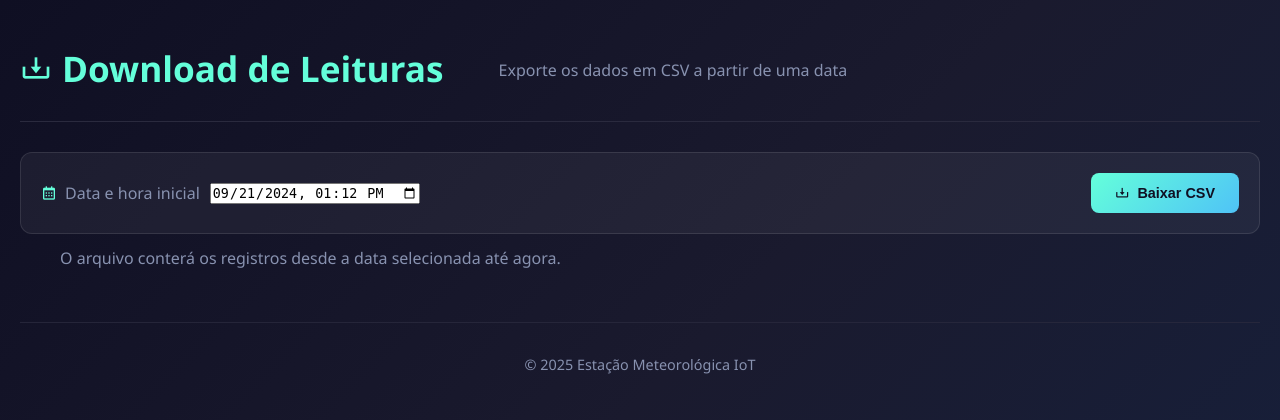
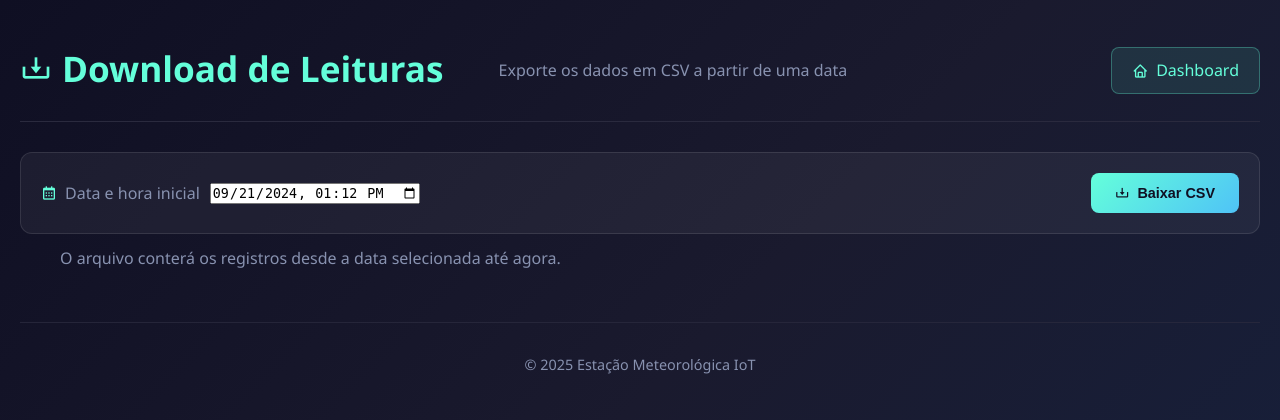
Before and after one commit to Renan-RodriguesDEV/meteorology-website, a FastAPI app: page /download in a window 1280 px wide. Shown: the top 420 px of the page. Run offline with FastAPI, Linux system fonts and the light colour scheme.

Commit message:
feat: Adiciona navegação na página de download com link para o dashboard; ajusta estilo da navegação

```diff
--- a/static/css/style.css
+++ b/static/css/style.css
@@ -571,6 +571,8 @@ select option {
 .navigation {
   display: flex;
   align-items: center;
+  gap: 10px;
+  flex-wrap: wrap;
 }
 
 .nav-link {
--- a/templates/download.html
+++ b/templates/download.html
@@ -16,6 +16,9 @@
         <div class="header-content">
           <h1><i class="bx bx-download"></i> Download de Leituras</h1>
           <p class="subtitle">Exporte os dados em CSV a partir de uma data</p>
+        </div>
+        <div class="navigation">
+          <a href="/" class="nav-link"><i class="bx bx-home"></i> Dashboard</a>
         </div>
       </header>
 
```
